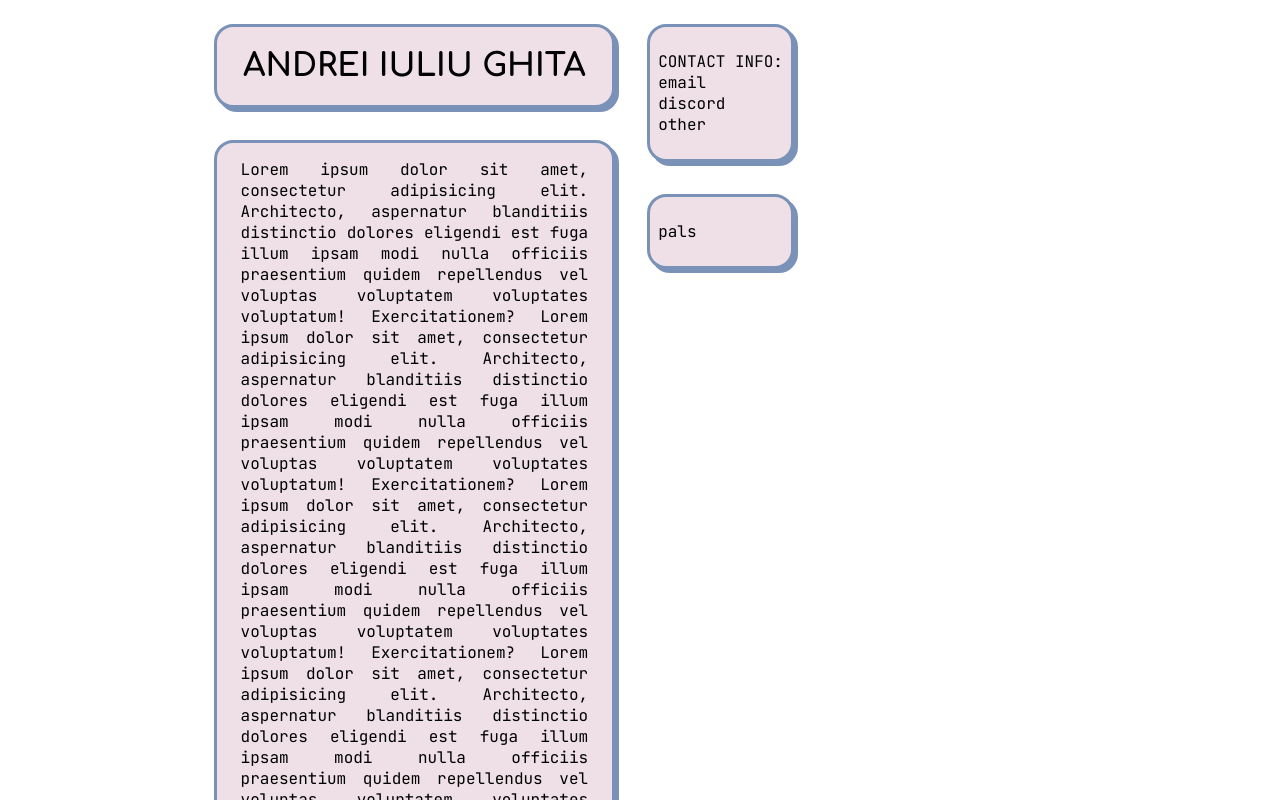
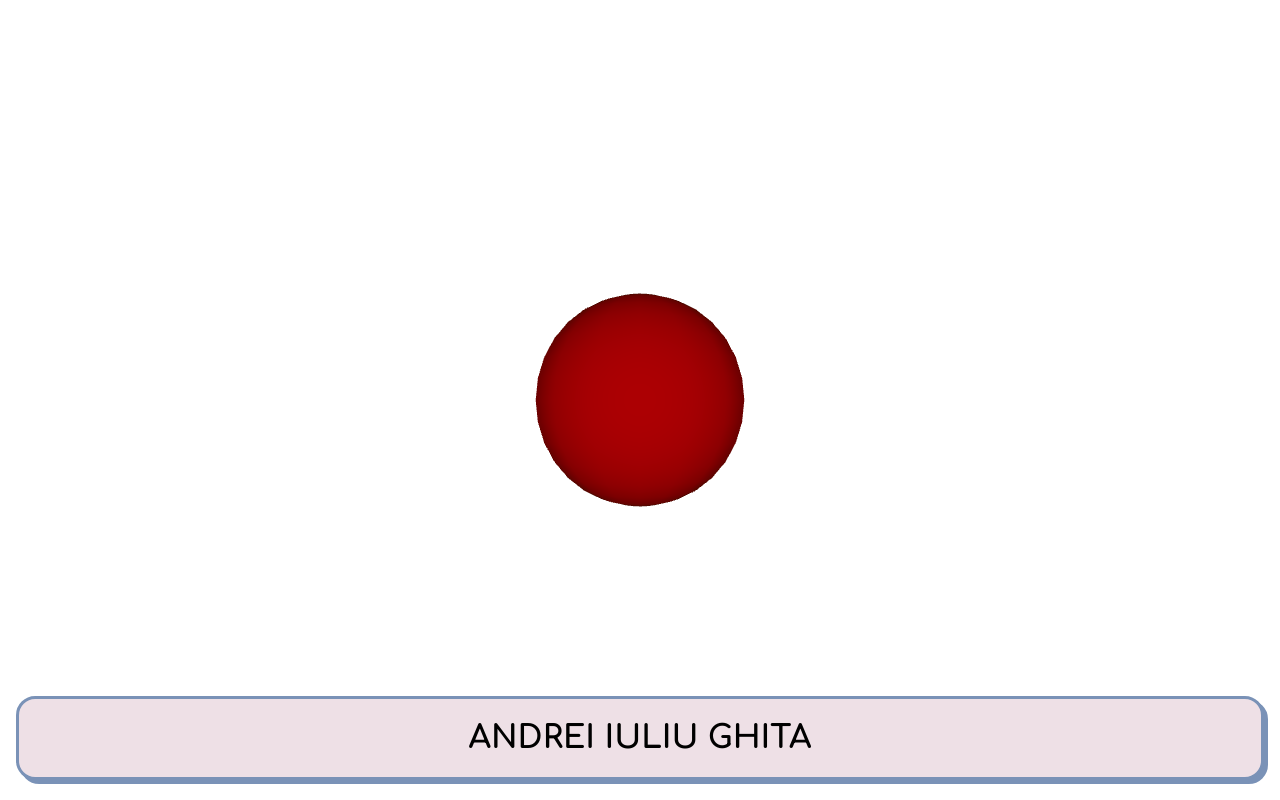
Before and after one commit to AndreiGhita2002/website, a React (Create React App) app: page / in a window 1280 px wide. Shown: the top 800 px of the page. Built offline with nearby package versions, Linux system fonts and the light colour scheme.

Commit message:
got started on the 3D background

```diff
--- a/src/components/HomePage.tsx
+++ b/src/components/HomePage.tsx
@@ -3,7 +3,9 @@ import React from "react";
 
 export function HomePage() {
     return (
-        <div className='HomePage'>
+        <div className='ForeGround'>
+            <div className='EmptySpace'></div>
+            <div className='ColumnContainer'>
                 <CardColumn className='MainColumn'>
                     <TextCard>
                         <h1 className='TitleText'>
@@ -43,6 +45,7 @@ export function HomePage() {
                     </TextCard>
                 </CardColumn>
             </div>
+        </div>
     )
 }
 
--- /dev/null
+++ b/src/components/Planets.tsx
@@ -0,0 +1,32 @@
+import React from 'react';
+import { Canvas } from '@react-three/fiber';
+
+
+interface PlanetProps {
+    position: [number, number, number],
+    sphere_args?: [number, number, number],
+}
+
+function Planet({position, sphere_args}: PlanetProps) {
+    if (!sphere_args) {
+        sphere_args = [1, 16, 16]
+    }
+    return (
+        <mesh position={position}>
+            <sphereGeometry args={sphere_args}/>
+            <meshStandardMaterial color={'orange'} />
+        </mesh>
+    );
+}
+
+export function BackgroundCanvas() {
+    return (
+        <div className="CanvasContainer">
+            <Canvas>
+                <Planet position={[0, 0, 0]}/>
+                <ambientLight intensity={0.1}/>
+                <directionalLight color="red" position={[0, 0, 5]}/>
+            </Canvas>
+        </div>
+    );
+}
--- a/src/index.tsx
+++ b/src/index.tsx
@@ -3,11 +3,17 @@ import './styles/index.css';
 import {createBrowserRouter, RouterProvider} from "react-router-dom";
 import {createRoot} from "react-dom/client";
 import {HomePage} from "./components/HomePage";
+import {BackgroundCanvas} from "./components/Planets";
 
 const router = createBrowserRouter([
     {
         path: '',
-        element: <HomePage />
+        element: (
+            <div>
+                <HomePage />
+                <BackgroundCanvas />
+            </div>
+        )
     },
 ]);
 
--- a/src/styles/index.css
+++ b/src/styles/index.css
@@ -13,15 +13,21 @@
 }
 
 body {
-    /*background-color: var(--background);*/
+    margin: 0;
     font-family: "JetBrains Mono", sans-serif;
 }
 
-.HomePage {
-    margin: auto;
-    width: 70%;
-    background-color: var(--background);
-    /*display: grid;*/
+.EmptySpace {
+    height: 85dvh;
+}
+
+.ForeGround {
+    display: flex;
+    flex-direction: column;
+}
+
+.ColumnContainer {
+    background-color: transparent;
 }
 
 .CardColumn {
@@ -31,10 +37,6 @@ body {
     flex-wrap: wrap;
     justify-content: safe center;
     align-content: flex-start;
-    margin: auto;
-    width: 49%;
-    /*border: 3px solid aquamarine;*/
-    /*padding: 10px;*/
 }
 
 .MainColumn {
@@ -58,7 +60,7 @@ body {
 
 .TitleText {
     text-align: center;
-    /*color: var(--secondary);*/
+    /*height: 10dvh;*/
     padding-left: 0.8em;
     padding-right: 0.8em;
     font-family: "Comfortaa", sans-serif;
@@ -79,3 +81,13 @@ body {
 .PalsText {
     padding: 0.5em;
 }
+
+.CanvasContainer {
+    position: absolute;
+    top: 0;
+    left: 0;
+    z-index: -100;
+    width: 100%;
+    height: 100%;
+    /*background-color: #0e080b;*/
+}
```
Also changed, not shown: package.json (+5 -2 lines), 1 other file (tests, documents, lock files or other folders). Lines whose indentation alone changed are shown as unchanged.
